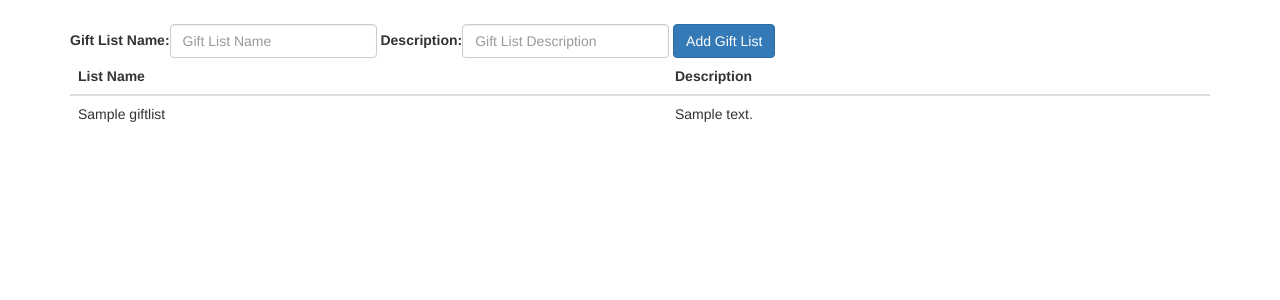
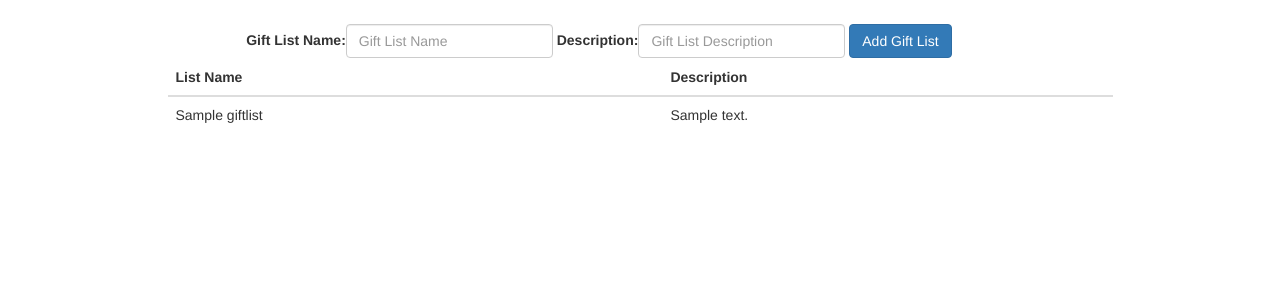
Before and after one commit to erictempleton1/gifttrack, a Django app: page /user/ in a window 1280 px wide. Shown: the part 51-351 px from the top of the page. Run offline with Django 3.2, Linux system fonts and the light colour scheme; a user stored in the database is signed in; tables that the repository leaves empty hold one stand-in row (values such as "Sample post"); some libraries are stand-ins or nearby versions.

Commit message:
spacing changes

```diff
--- a/gifttrack/templates/gifttrack/user_page.html
+++ b/gifttrack/templates/gifttrack/user_page.html
@@ -11,11 +11,16 @@
 </ul>
 {% endif %}
 
+<div class="row">
+    <div class="col-md-1"></div>
+    <div class="col-md-10">
+        <div class="col-md-1"></div>
         <form class="form-inline" action="/user/" method="post">
             {% csrf_token %}
             {{ form.as_table }}
             <button type="submit" class="btn btn-primary">Add Gift List</button>
         </form>
+        <div class="col-md-1"></div>
 
         <table class="table">
             <thead>
@@ -33,4 +38,7 @@
                 {% endfor %}
             </tbody>
         </table>
+    </div>
+    <div class="col-md-1"></div>
+</div>
 {% endblock %}
```
Lines whose indentation alone changed are shown as unchanged.
